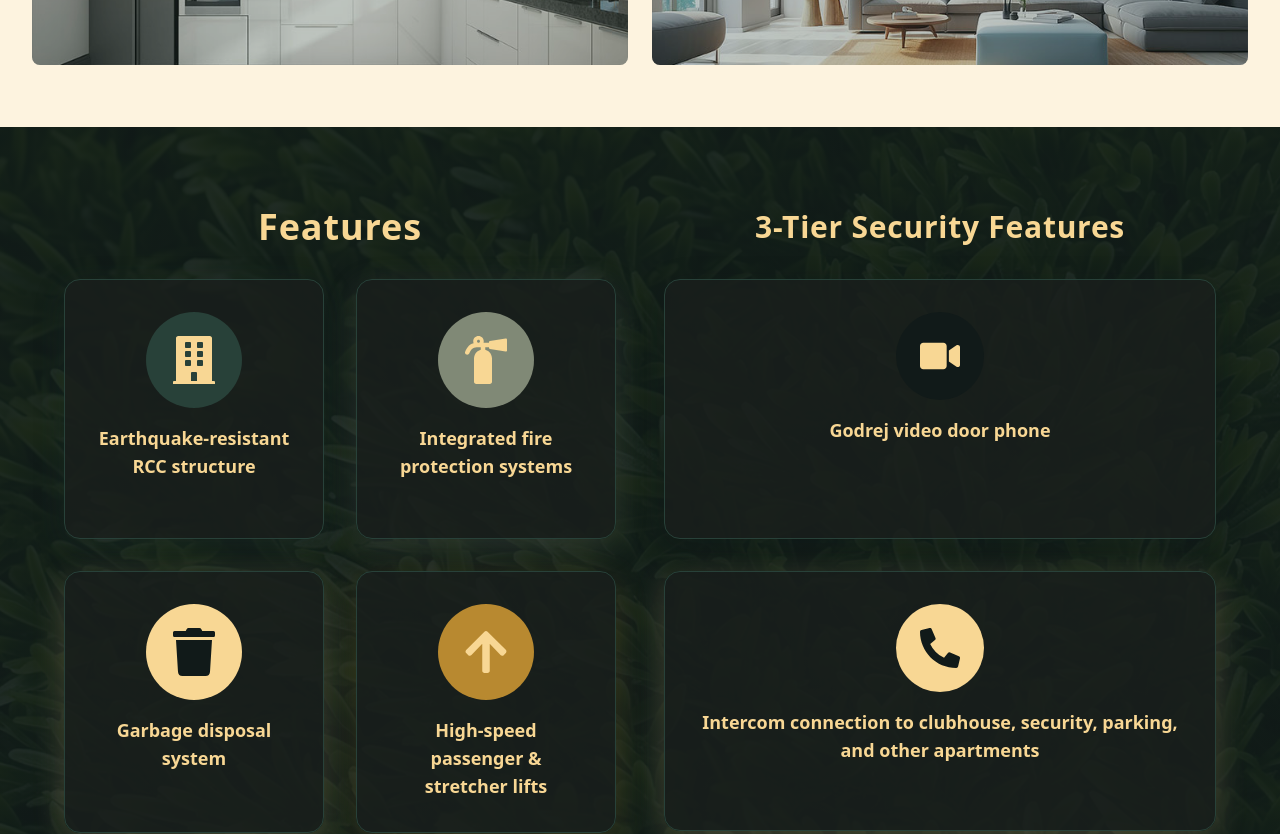
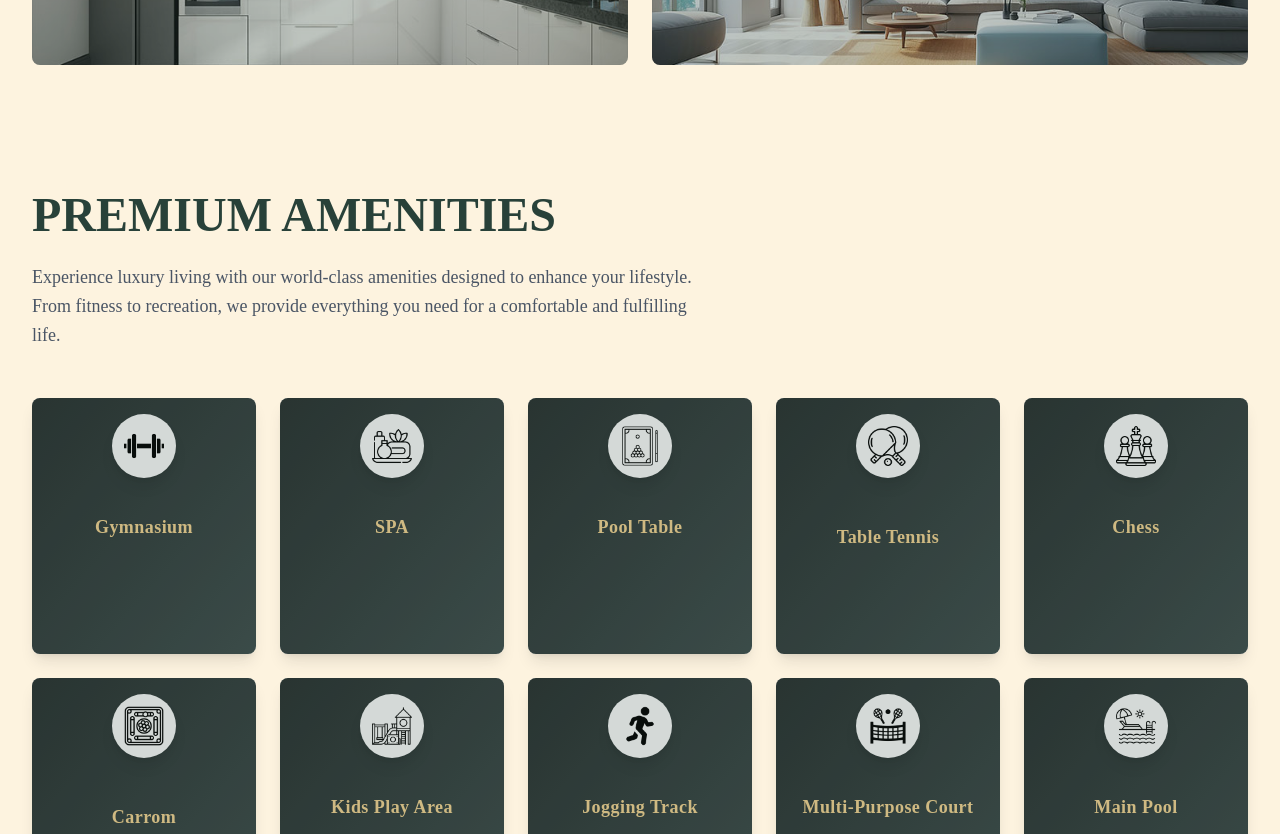
Before and after one commit to Aafreen2203/NirvanaLifespaces, a React (Vite) app in the folder nirvana/: page / in a window 1280 px wide. Shown: the part 1680-2514 px from the top of the page. Built offline with nearby package versions, Linux system fonts and the light colour scheme.

Commit message:
Initial commit

```diff
--- a/nirvana/src/App.tsx
+++ b/nirvana/src/App.tsx
@@ -4,17 +4,25 @@ import Amenities from './components/Amenities';
 import Rooms from "./components/Rooms"
 import ConnectivityPage from './components/ConnectivityPage';
 import ReportsPage from "./components/ReportsPage"
+import Footer from './components/Footer';
 
 
 function App() {
   return (
     <>
-      <LandingPage />
-      <Rooms />
+      <div id="home">
+        <LandingPage />
+      </div>
+      <div id="rooms">
+        <Rooms />
+      </div>
+      <div id="amenities">
+        <Amenities />
+      </div>
       <FeaturesPage />
       <ConnectivityPage />
-      <Amenities />
       <ReportsPage />
+      <Footer />
     </>
   );
 }
--- a/nirvana/src/components/Amenities.tsx
+++ b/nirvana/src/components/Amenities.tsx
@@ -1,45 +1,90 @@
-import React from 'react';
+import React, { useEffect, useState } from 'react';
 
-// List of 10 amenities with image filenames (user will add these images to the amenities folder)
 const amenities = [
-  { img: '/src/assets/gym.png', name: 'Gymnasium' },
-  { img: '/src/assets/spa.png', name: 'SPA' },
-  { img: '/src/assets/pool-table.png', name: 'Pool Table' },
-  { img: '/src/assets/table-tennis.png', name: 'Table Tennis' },
-  { img: '/src/assets/chess.png', name: 'Chess' },
-  { img: '/src/assets/carrom.png', name: 'Carrom' },
-  { img: '/src/assets/kids-play.png', name: 'Kids Play Area' },
-  { img: '/src/assets/jogging.png', name: 'Jogging Track' },
-  { img: '/src/assets/court.png', name: 'Multi-Purpose Court' },
-  { img: '/src/assets/pool.png', name: 'Main Pool' },
+  { img: '/src/assets/gym.png', name: 'Gymnasium', description: 'State-of-the-art fitness center with modern equipment' },
+  { img: '/src/assets/spa.png', name: 'SPA', description: 'Relaxing spa facilities for ultimate wellness' },
+  { img: '/src/assets/pool-table.png', name: 'Pool Table', description: 'Professional pool table for entertainment' },
+  { img: '/src/assets/table-tennis.png', name: 'Table Tennis', description: 'Indoor table tennis for active recreation' },
+  { img: '/src/assets/chess.png', name: 'Chess', description: 'Strategic board games for mental stimulation' },
+  { img: '/src/assets/carrom.png', name: 'Carrom', description: 'Traditional carrom board for family fun' },
+  { img: '/src/assets/kids-play.png', name: 'Kids Play Area', description: 'Safe and engaging play zone for children' },
+  { img: '/src/assets/jogging.png', name: 'Jogging Track', description: 'Dedicated jogging track for fitness enthusiasts' },
+  { img: '/src/assets/court.png', name: 'Multi-Purpose Court', description: 'Versatile sports court for various activities' },
+  { img: '/src/assets/pool.png', name: 'Main Pool', description: 'Luxurious swimming pool for relaxation' },
 ];
 
 const Amenities = () => {
+  const [isLoaded, setIsLoaded] = useState(false);
+  const [hoveredIndex, setHoveredIndex] = useState<number | null>(null);
+
+  useEffect(() => {
+    // Simulate loading animation
+    const timer = setTimeout(() => {
+      setIsLoaded(true);
+    }, 300);
+
+    return () => clearTimeout(timer);
+  }, []);
+
+  const handleMouseEnter = (index: number) => {
+    setHoveredIndex(index);
+  };
+
+  const handleMouseLeave = () => {
+    setHoveredIndex(null);
+  };
+
   return (
-    <section className="py-16 bg-white min-h-screen">
-      <h2 className="text-3xl font-bold text-center text-black mb-14">Amenities</h2>
-      <div className="p-6 flex justify-center">
-        <div className="grid grid-cols-5 grid-rows-2 gap-x-10 gap-y-12">
+    <div className="min-h-[120vh] bg-[#F8D794]/30 py-16 px-8" style={{ fontFamily: "'Merriweather', serif" }}>
+      <div className={`max-w-7xl mx-auto transition-all duration-1000 ${isLoaded ? 'opacity-100 translate-y-0' : 'opacity-0 translate-y-12'}`}>
+        {/* Header Section */}
+        <div className="mb-12">
+          <h1 className="text-4xl md:text-5xl font-bold text-[#284139] mb-6">PREMIUM AMENITIES</h1>
+          <p className="text-gray-600 text-lg max-w-2xl leading-relaxed">
+            Experience luxury living with our world-class amenities designed to enhance your lifestyle.
+            From fitness to recreation, we provide everything you need for a comfortable and fulfilling life.
+          </p>
+        </div>
+
+        {/* Amenities Grid */}
+        <div className="grid grid-cols-2 md:grid-cols-3 lg:grid-cols-5 gap-6">
           {amenities.map((amenity, idx) => (
             <div
               key={idx}
-              className="flex flex-col items-center justify-center bg-white rounded-2xl shadow-md hover:shadow-2xl transition-shadow duration-300 cursor-pointer group"
-              style={{ width: '140px', height: '160px' }}
+              className={`relative h-64 rounded-lg overflow-hidden cursor-pointer group transition-all duration-500 bg-white shadow-lg ${isLoaded ? 'opacity-100 scale-100' : 'opacity-0 scale-95'}`}
+              onMouseEnter={() => handleMouseEnter(idx)}
+              onMouseLeave={handleMouseLeave}
+              style={{ transitionDelay: `${idx * 100}ms` }}
             >
-              <img
-                src={amenity.img}
-                alt={amenity.name}
-                className="object-contain mb-4"
-                style={{ width: '64px', height: '64px' }}
-              />
-              <span className="text-base text-black text-center font-semibold group-hover:text-blue-600 transition-colors duration-300">
-                {amenity.name}
-              </span>
+              {/* Background Image */}
+              <div className="absolute inset-0 bg-gradient-to-br from-[#111A19] to-[#2a3a39] opacity-90"></div>
+
+              {/* Icon */}
+              <div className="absolute top-4 left-1/2 transform -translate-x-1/2 w-16 h-16 bg-white rounded-full flex items-center justify-center shadow-lg">
+                <img
+                  src={amenity.img}
+                  alt={amenity.name}
+                  className="w-10 h-10 object-contain"
+                />
+              </div>
+
+              {/* Content */}
+              <div className="absolute inset-0 flex flex-col justify-center items-center text-center p-4 pt-16">
+                <h3 className="text-lg font-bold text-[#F8D794] mb-2 tracking-wide">
+                  {amenity.name}
+                </h3>
+                <p className="text-xs text-gray-300 leading-relaxed opacity-0 group-hover:opacity-100 transition-opacity duration-300">
+                  {amenity.description}
+                </p>
+              </div>
+
+              {/* Hover Overlay */}
+              <div className={`absolute inset-0 bg-[#284139]/20 transition-all duration-300 ${hoveredIndex === idx ? 'bg-opacity-40' : 'bg-opacity-0'}`} />
             </div>
           ))}
         </div>
       </div>
-    </section>
+    </div>
   );
 };
 
--- /dev/null
+++ b/nirvana/src/components/Footer.tsx
@@ -0,0 +1,142 @@
+import React, { useRef, useEffect } from "react";
+import gsap from "gsap";
+import { FaPhone, FaEnvelope, FaMapMarkerAlt, FaFacebook, FaInstagram, FaLinkedin, FaYoutube } from "react-icons/fa";
+
+const Footer: React.FC = () => {
+  const footerRef = useRef<HTMLDivElement>(null);
+
+  // Animate footer on mount
+  useEffect(() => {
+    if (footerRef.current) {
+      gsap.fromTo(
+        footerRef.current,
+        { y: 100, opacity: 0 },
+        { y: 0, opacity: 1, duration: 1, ease: "power3.out" }
+      );
+    }
+  }, []);
+
+  // Smooth scroll function
+  const scrollToSection = (sectionId: string) => {
+    const element = document.getElementById(sectionId);
+    if (element) {
+      element.scrollIntoView({
+        behavior: 'smooth',
+        block: 'start'
+      });
+    }
+  };
+
+  // Scroll to navbar sections
+  const scrollToNavbarSection = (sectionName: string) => {
+    // For navbar sections, we'll scroll to the top and let the navbar handle the navigation
+    window.scrollTo({
+      top: 0,
+      behavior: 'smooth'
+    });
+    // You can add logic here to trigger navbar navigation if needed
+  };
+
+  return (
+    <footer
+      ref={footerRef}
+      className="bg-[#111A19] text-[#F8D794] font-serif"
+      style={{
+        fontFamily: "'Merriweather', serif",
+      }}
+    >
+      {/* Main Footer Content */}
+      <div className="max-w-7xl mx-auto px-4 sm:px-8 md:px-16 py-12">
+        <div className="grid grid-cols-1 md:grid-cols-2 lg:grid-cols-4 gap-8">
+
+          {/* Company Info */}
+          <div className="space-y-4">
+            <div className="text-2xl sm:text-3xl font-extrabold">
+              <span className="text-[#F8D794]">Nirvana</span>
+              <span className="text-[#809076]"> Gardens</span>
+            </div>
+            <p className="text-[#809076] text-sm leading-relaxed">
+              Experience luxury living at its finest. Nirvana Gardens offers premium residential spaces
+              designed for modern comfort and elegant lifestyle.
+            </p>
+            <div className="flex space-x-4">
+              <a href="https://www.facebook.com/nirvanalifespaces" target="_blank" rel="noopener noreferrer" className="text-[#F8D794] hover:text-[#809076] transition-colors duration-300">
+                <FaFacebook size={20} />
+              </a>
+              <a href="https://www.instagram.com/nirvanalifespaces/" target="_blank" rel="noopener noreferrer" className="text-[#F8D794] hover:text-[#809076] transition-colors duration-300">
+                <FaInstagram size={20} />
+              </a>
+              <a href="https://www.linkedin.com/company/nirvana-lifespaceskalyan/" target="_blank" rel="noopener noreferrer" className="text-[#F8D794] hover:text-[#809076] transition-colors duration-300">
+                <FaLinkedin size={20} />
+              </a>
+              <a href="https://www.youtube.com/@officialnirvanalifespaces" target="_blank" rel="noopener noreferrer" className="text-[#F8D794] hover:text-[#809076] transition-colors duration-300">
+                <FaYoutube size={20} />
+              </a>
+            </div>
+          </div>
+
+          {/* Quick Links */}
+          <div className="space-y-4">
+            <h3 className="text-lg font-bold text-[#F8D794]">Quick Links</h3>
+            <ul className="space-y-2 text-[#809076]">
+              <li><button onClick={() => scrollToSection('home')} className="hover:text-[#F8D794] transition-colors duration-300 text-left">Home</button></li>
+              <li><button onClick={() => scrollToNavbarSection('about')} className="hover:text-[#F8D794] transition-colors duration-300 text-left">About Us</button></li>
+              <li><button onClick={() => scrollToSection('rooms')} className="hover:text-[#F8D794] transition-colors duration-300 text-left">Rooms</button></li>
+              <li><button onClick={() => scrollToSection('amenities')} className="hover:text-[#F8D794] transition-colors duration-300 text-left">Amenities</button></li>
+              <li><button onClick={() => scrollToNavbarSection('contact')} className="hover:text-[#F8D794] transition-colors duration-300 text-left">Contact</button></li>
+            </ul>
+          </div>
+
+          {/* Services */}
+          <div className="space-y-4">
+            <h3 className="text-lg font-bold text-[#F8D794]">Services</h3>
+            <ul className="space-y-2 text-[#809076]">
+              <li><a href="#" className="hover:text-[#F8D794] transition-colors duration-300">Property Management</a></li>
+              <li><a href="#" className="hover:text-[#F8D794] transition-colors duration-300">Maintenance</a></li>
+              <li><a href="#" className="hover:text-[#F8D794] transition-colors duration-300">Security</a></li>
+              <li><a href="#" className="hover:text-[#F8D794] transition-colors duration-300">Concierge</a></li>
+              <li><a href="#" className="hover:text-[#F8D794] transition-colors duration-300">24/7 Support</a></li>
+            </ul>
+          </div>
+
+          {/* Contact Info */}
+          <div className="space-y-4">
+            <h3 className="text-lg font-bold text-[#F8D794]">Contact Info</h3>
+            <div className="space-y-3 text-[#809076]">
+              <div className="flex items-start space-x-3">
+                <FaMapMarkerAlt className="text-[#F8D794] flex-shrink-0" size={16} />
+                <span className="text-sm">Survey No. 33/1/F, Near Pawan Atharva, Next to Golden Wok Restaurant, Agarwal College Road, Kolivali, Khadakpada, Kalyan West, Maharashtra 421301</span>
+              </div>
+              <div className="flex items-center space-x-3">
+                <FaPhone className="text-[#F8D794] flex-shrink-0" size={16} />
+                <span className="text-sm">8424979797</span>
+              </div>
+              <div className="flex items-center space-x-3">
+                <FaEnvelope className="text-[#F8D794] flex-shrink-0" size={16} />
+                <span className="text-sm">sales@nirvanalifespaces.com</span>
+              </div>
+            </div>
+          </div>
+        </div>
+      </div>
+
+      {/* Bottom Bar */}
+      <div className="border-t border-[#809076]/20">
+        <div className="max-w-7xl mx-auto px-4 sm:px-8 md:px-16 py-6">
+          <div className="flex flex-col md:flex-row justify-between items-center space-y-4 md:space-y-0">
+            <div className="text-[#809076] text-sm">
+              © 2024 Nirvana Gardens. All rights reserved.
+            </div>
+            <div className="flex space-x-6 text-sm text-[#809076]">
+              <a href="#" className="hover:text-[#F8D794] transition-colors duration-300">Privacy Policy</a>
+              <a href="#" className="hover:text-[#F8D794] transition-colors duration-300">Terms of Service</a>
+              <a href="#" className="hover:text-[#F8D794] transition-colors duration-300">Cookie Policy</a>
+            </div>
+          </div>
+        </div>
+      </div>
+    </footer>
+  );
+};
+
+export default Footer;
```
